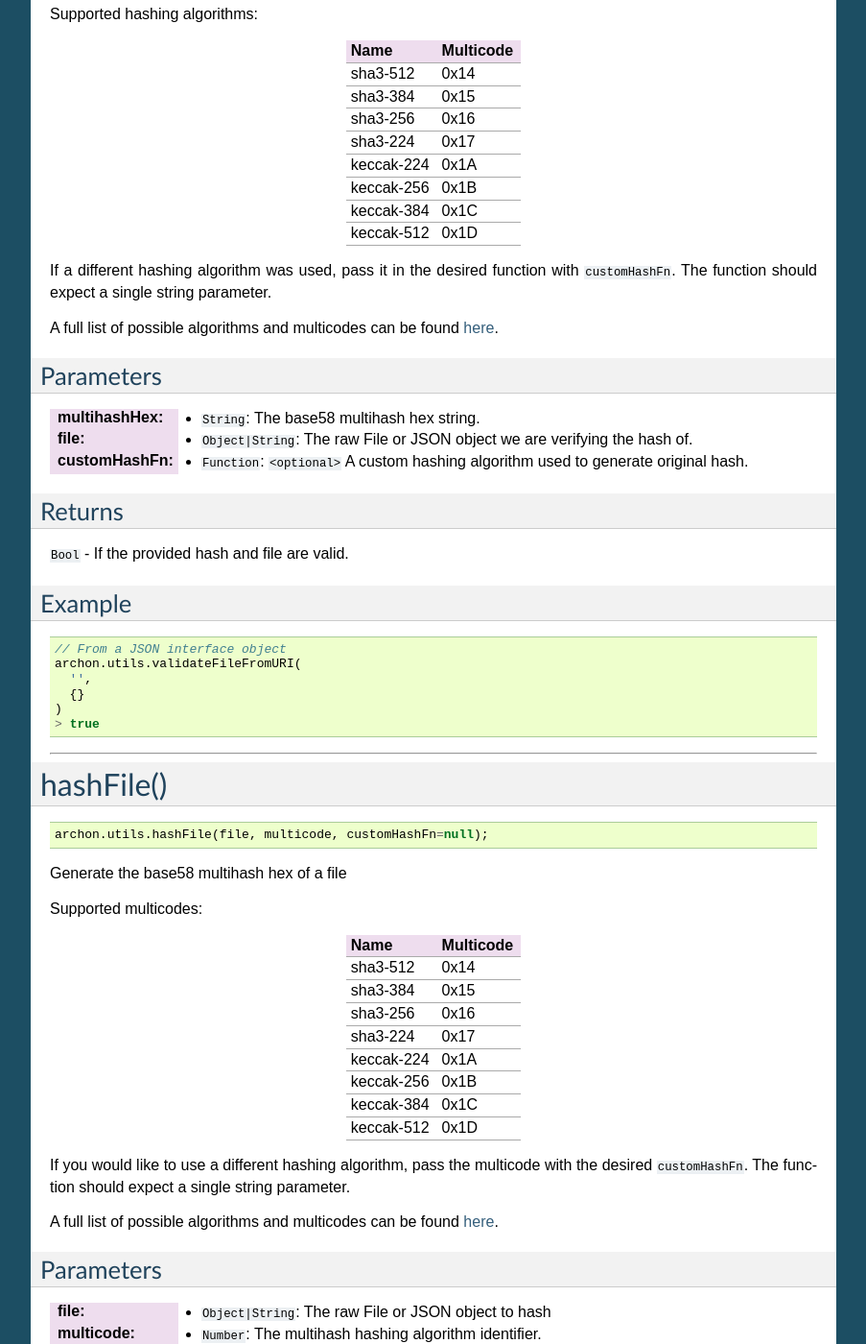
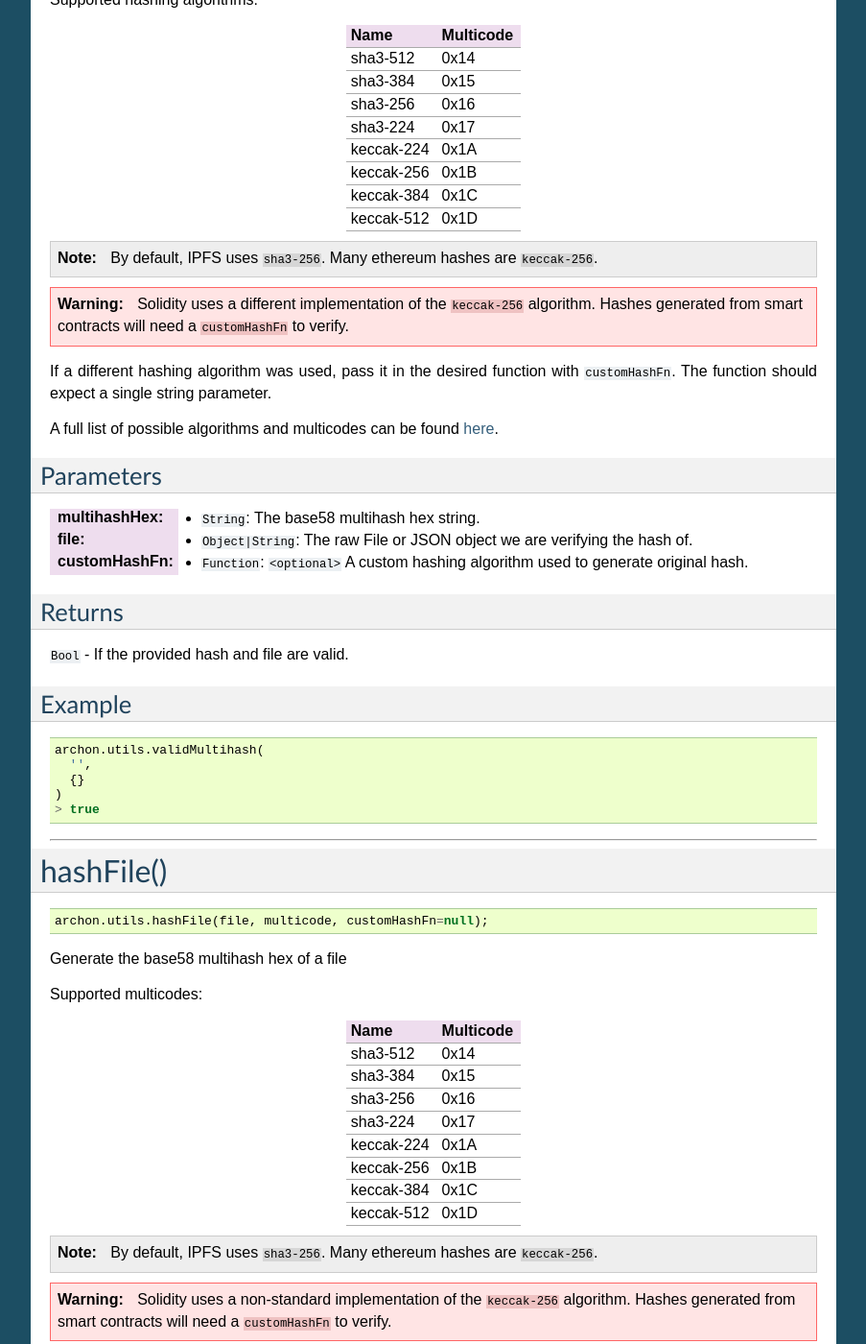
Before and after one commit to kleros/archon, a Sphinx documentation site: the page built from docs/archon-utils-validation.rst, in a window 1280 px wide and 1400 px high, scrolled down 1137 px. Shown: the whole window at 96% size, without its empty margins (198-1101 px from the left). Built offline with Sphinx 7.4.7, drawn with Linux system fonts in a browser that asks for light colours; pages that are not in the unit, such as notebooks, are missing from menus; some of the changed text lies outside the part shown.

Commit message:
chore: document hashing algos

```diff
--- a/docs/archon-utils-validation.rst
+++ b/docs/archon-utils-validation.rst
@@ -47,7 +47,6 @@ Example
 
 .. code-block:: javascript
 
-    // From a JSON interface object
     archon.utils.validateFileFromURI(
       '',
       {
@@ -85,6 +84,11 @@ keccak-384      0x1C
 keccak-512      0x1D
 ==============  =========
 
+.. note:: By default, IPFS uses ``sha3-256``. Many ethereum hashes are ``keccak-256``.
+
+.. warning:: Solidity uses a different implementation of the ``keccak-256`` algorithm. Hashes generated from smart contracts will need a ``customHashFn`` to verify.
+
+
 If a different hashing algorithm was used, pass it in the desired function with ``customHashFn``. The function should expect a single string parameter.
 
 A full list of possible algorithms and multicodes can be found `here
@@ -110,8 +114,7 @@ Example
 
 .. code-block:: javascript
 
-    // From a JSON interface object
-    archon.utils.validateFileFromURI(
+    archon.utils.validMultihash(
       '',
       {}
     )
@@ -143,6 +146,10 @@ keccak-384      0x1C
 keccak-512      0x1D
 ==============  =========
 
+.. note:: By default, IPFS uses ``sha3-256``. Many ethereum hashes are ``keccak-256``.
+
+.. warning:: Solidity uses a non-standard implementation of the ``keccak-256`` algorithm. Hashes generated from smart contracts will need a ``customHashFn`` to verify.
+
 If you would like to use a different hashing algorithm, pass the multicode with the desired ``customHashFn``. The function should expect a single string parameter.
 
 A full list of possible algorithms and multicodes can be found `here
@@ -168,7 +175,6 @@ Example
 
 .. code-block:: javascript
 
-    // From a JSON interface object
     archon.utils.hashFile(
       {},
       0x1B // 27 => keccak-256
```
Also changed, not shown: 7 other files.
